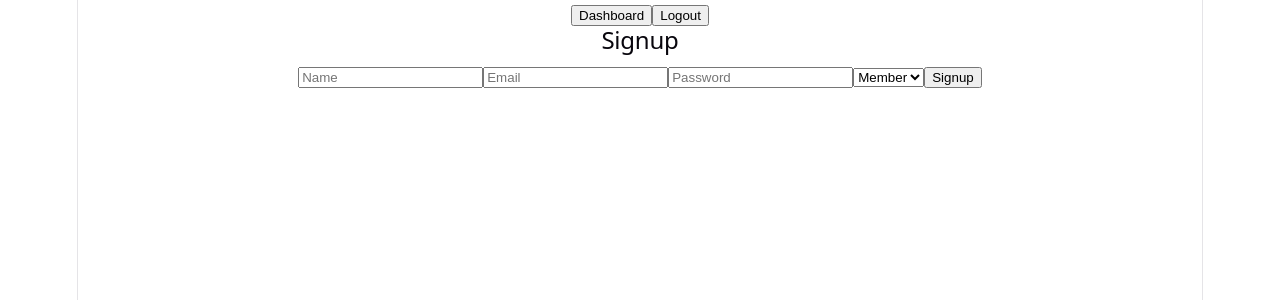
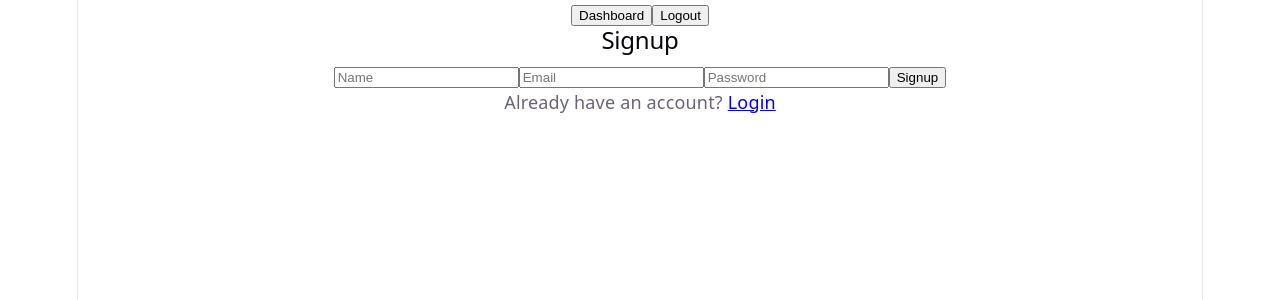
Before and after one commit to Tapish19/web-app, a React (Vite) app in the folder frontend/client/: page /signup in a window 1280 px wide. Shown: the top 300 px of the page. Built offline with nearby package versions, Linux system fonts and the light colour scheme.

Commit message:
Add auth page navigation links and simplify signup form

```diff
--- a/frontend/client/src/pages/Login.jsx
+++ b/frontend/client/src/pages/Login.jsx
@@ -1,24 +1,32 @@
 import { useState } from "react";
-import { useNavigate } from "react-router-dom";
+import { Link, useNavigate } from "react-router-dom";
 import API from "../services/api";
 
 export default function Login() {
   const [email, setEmail] = useState("");
   const [password, setPassword] = useState("");
+  const [error, setError] = useState("");
   const navigate = useNavigate();
 
   const login = async () => {
-    const res = await API.post("/auth/login", { email, password });
-    localStorage.setItem("token", res.data.token);
-    navigate("/dashboard");
+    try {
+      setError("");
+      const res = await API.post("/auth/login", { email, password });
+      localStorage.setItem("token", res.data.token);
+      navigate("/dashboard");
+    } catch (err) {
+      setError(err.response?.data?.msg || "Login failed. Please try again.");
+    }
   };
 
   return (
     <div>
       <h2>Login</h2>
       <input placeholder="Email" onChange={e => setEmail(e.target.value)} />
-      <input placeholder="Password" onChange={e => setPassword(e.target.value)} />
+      <input type="password" placeholder="Password" onChange={e => setPassword(e.target.value)} />
       <button onClick={login}>Login</button>
+      {error && <p>{error}</p>}
+      <p>Don&apos;t have an account? <Link to="/signup">Sign up</Link></p>
     </div>
   );
 }
--- a/frontend/client/src/pages/Signup.jsx
+++ b/frontend/client/src/pages/Signup.jsx
@@ -1,29 +1,36 @@
 import { useState } from "react";
 import API from "../services/api";
-import { useNavigate } from "react-router-dom";
+import { Link, useNavigate } from "react-router-dom";
 
 export default function Signup() {
-  const [form, setForm] = useState({});
+  const [form, setForm] = useState({ role: "member" });
+  const [error, setError] = useState("");
+  const [submitting, setSubmitting] = useState(false);
   const navigate = useNavigate();
 
   const signup = async () => {
-    await API.post("/auth/signup", form);
-    navigate("/");
+    try {
+      setError("");
+      setSubmitting(true);
+      await API.post("/auth/signup", form);
+      navigate("/");
+    } catch (err) {
+      setError(err.response?.data?.msg || "Signup failed. Please try again.");
+    } finally {
+      setSubmitting(false);
+    }
   };
 
   return (
     <div>
       <h2>Signup</h2>
-      <input placeholder="Name" onChange={e => setForm({...form, name: e.target.value})} />
-      <input placeholder="Email" onChange={e => setForm({...form, email: e.target.value})} />
-      <input placeholder="Password" onChange={e => setForm({...form, password: e.target.value})} />
+      <input placeholder="Name" onChange={e => setForm({ ...form, name: e.target.value })} />
+      <input placeholder="Email" onChange={e => setForm({ ...form, email: e.target.value })} />
+      <input type="password" placeholder="Password" onChange={e => setForm({ ...form, password: e.target.value })} />
 
-      <select onChange={e => setForm({...form, role: e.target.value})}>
-        <option value="Member">Member</option>
-        <option value="Admin">Admin</option>
-      </select>
-
-      <button onClick={signup}>Signup</button>
+      <button onClick={signup} disabled={submitting}>{submitting ? "Signing up..." : "Signup"}</button>
+      {error && <p>{error}</p>}
+      <p>Already have an account? <Link to="/">Login</Link></p>
     </div>
   );
 }
```
